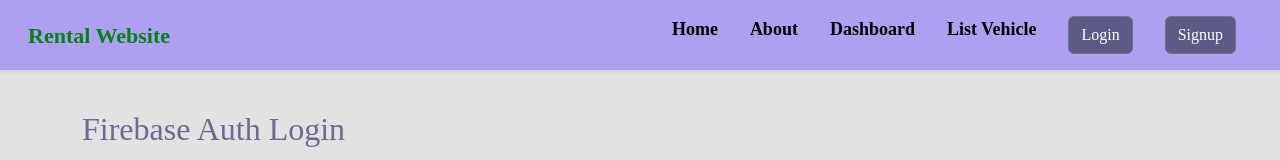
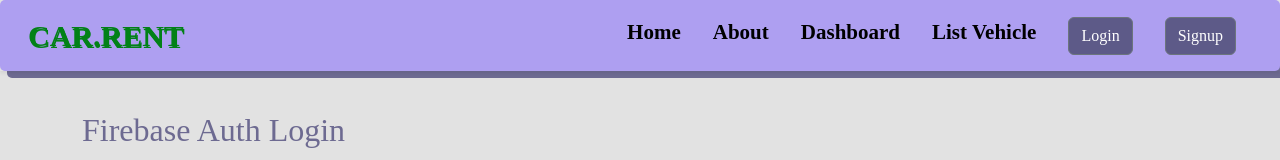
Before and after one commit to ArthSrivastava/Car-Rental, a React (Vite) app: page /login in a window 1280 px wide. Shown: the top 160 px of the page. Built offline with nearby package versions, Linux system fonts and the light colour scheme; no server answers.

Commit message:
NavBAR Design

```diff
--- a/src/App.css
+++ b/src/App.css
@@ -56,8 +56,41 @@ body{
   }
   .mx-2:hover {
     background-color: #686ae9!important;
+    cursor: pointer;
+    transform: scale(1.1);
+
   }
 
   .my-nav{
      background-color: rgb(174, 159, 241)!important;
+     box-shadow: 7px 7px;
+     border-radius: 5px;
   }
+
+  .nav-items{
+    font-size: 21px!important;
+  }
+  .nav-items:hover{
+    background-color: white!important;
+    cursor: pointer;
+    transform: scale(1.05);
+    filter: brightness(150%);
+  }
+
+  .nav-logins button {
+    transition: all 0.3s ease;
+    transform: scale(1);
+  }
+
+  .nav-logins button:hover {
+    cursor: pointer;
+    transform: scale(1.05);
+    filter: brightness(120%);
+  }
+
+  .logo{
+    font-family: cursive;
+    font-weight: 600!important;
+    font-size: 30px!important;
+    text-shadow: 1px 2px;
+  }
--- a/src/components/CustomNavbar.jsx
+++ b/src/components/CustomNavbar.jsx
@@ -23,7 +23,7 @@ export default function CustomNavbar() {
   return (
     <div className="my-nav">
       <Navbar expand="md" fixed="" className="px-3 shadow-sm">
-        <NavbarBrand tag={ReactLink} to="/home">Rental Website</NavbarBrand>
+        <NavbarBrand tag={ReactLink} to="/home" className="logo">CAR.RENT </NavbarBrand>
         <NavbarToggler onClick={toggle} />
         <Collapse isOpen={isOpen} navbar>
           <Nav
@@ -35,16 +35,16 @@ export default function CustomNavbar() {
           ></Nav>
           <Nav>
             <NavItem>
-              <NavLink tag={ReactLink} to="/home">Home</NavLink>
+              <NavLink tag={ReactLink} to="/home" className="nav-items">Home </NavLink>
             </NavItem>
             <NavItem>
-              <NavLink tag={ReactLink} to="/about">About</NavLink>
+              <NavLink tag={ReactLink} to="/about" className="nav-items">About</NavLink>
             </NavItem>
             <NavItem>
-              <NavLink tag={ReactLink} to="/dashboard">Dashboard</NavLink>
+              <NavLink tag={ReactLink} to="/dashboard"className="nav-items" >Dashboard</NavLink>
             </NavItem>
             <NavItem>
-              <NavLink tag={ReactLink} to="/list-vehicle">List Vehicle</NavLink>
+              <NavLink tag={ReactLink} to="/list-vehicle" className="nav-items">List Vehicle</NavLink>
             </NavItem>
             {user &&
               <NavItem>
@@ -61,7 +61,7 @@ export default function CustomNavbar() {
               </NavItem>
             }
             {!user && <NavItem>
-              <NavLink tag={ReactLink} to="/login">
+              <NavLink tag={ReactLink} to="/login" className="nav-logins">
                 <Button
                   style={{
                     background: "#5D5A88",
@@ -72,7 +72,7 @@ export default function CustomNavbar() {
               </NavLink>
             </NavItem>}
             {!user && <NavItem>
-              <NavLink tag={ReactLink} to="/signUp">
+              <NavLink tag={ReactLink} to="/signUp" className="nav-logins">
                 <Button
                   style={{
                     background: "#5D5A88",
```
